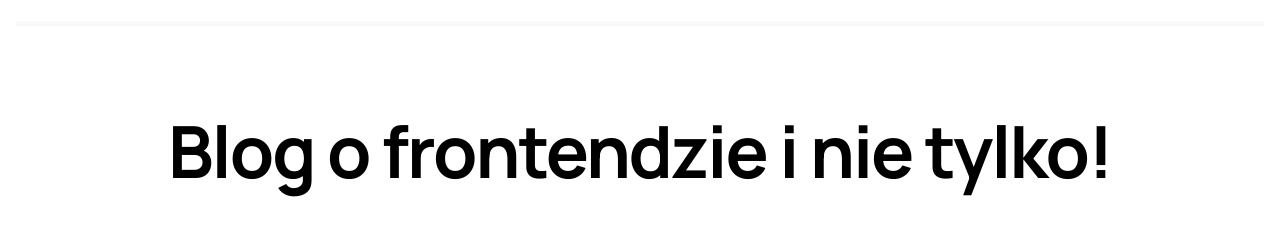
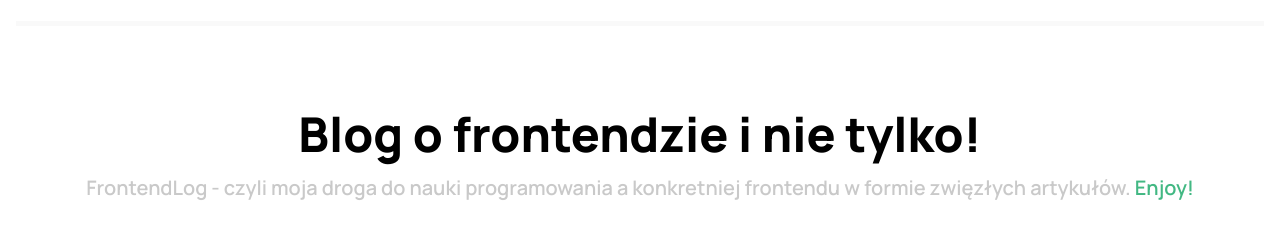
Before and after one commit to jakub-ozog/frontendlog-blog, a website: page views/index.html in a window 1280 px wide. Shown: the part 87-326 px from the top of the page. Drawn offline with Linux system fonts and the light colour scheme.

Commit message:
feat: add favicon to header

```diff
--- a/public/styles/style.scss
+++ b/public/styles/style.scss
@@ -1,4 +1,6 @@
 $White: hsl(0, 0%, 100%);
+$LightGrey: hsl(0, 0%, 79%);
+$Grey: hsl(0, 0%, 65%);
 $Black: hsl(0, 0, 0);
 $VueGreen: hsl(153, 47%, 49%);
 
@@ -75,7 +77,21 @@
 .hero {
     text-align: center;
     margin-top: 5rem;
-    font-size: 3rem;
-    font-weight: 800;
-    letter-spacing: -2px;
+    // letter-spacing: -1px;
+
+    &__title {
+        font-size: 3rem;
+        font-weight: 800;
+    }
+
+    &__subtitle {
+        margin-top: .5rem;
+        font-size: 1.25rem;
+        color: $LightGrey;
+        font-weight: 600;
+
+        span {
+            color: $VueGreen;
+        }
+    }
 }
--- a/views/index.html
+++ b/views/index.html
@@ -10,6 +10,11 @@
     <link rel="preconnect" href="https://fonts.gstatic.com" crossorigin>
     <link href="https://fonts.googleapis.com/css2?family=Manrope:wght@300;400;500;600;700;800&display=swap"
         rel="stylesheet">
+    <link rel="icon" href="/assets/icons/favico/favicon.ico" sizes="any">
+    <link rel="icon" href="/assets/icons/favico/favicon.svg" type="image/svg+xml">
+    <link rel="apple-touch-icon" href="/assets/icons/favico/apple-touch-icon.png">
+    <link rel="manifest" href="/assets/icons/favico/site.webmanifest">
+    <meta name="theme-color" content="#ffffff">
 </head>
 
 <body>
@@ -30,7 +35,9 @@
 
         <main>
             <section class="hero">
-                <h1>Blog o frontendzie i nie tylko!</h1>
+                <h1 class="hero__title">Blog o frontendzie i nie tylko!</h1>
+                <h2 class="hero__subtitle">FrontendLog - czyli moja droga do nauki programowania a konkretniej frontendu w formie zwięzłych
+                    artykułów. <span>Enjoy!</span></h2>
             </section>
         </main>
     </div>
```
Also changed, not shown: public/assets/icons/favico/head.html (added, +5 -0 lines), public/assets/icons/favico/android-chrome-192x192.png (added), public/assets/icons/favico/android-chrome-512x512.png (added), public/assets/icons/favico/apple-touch-icon.png (added), public/assets/icons/favico/favicon.ico (added), public/assets/icons/favico/favicon.svg (added), public/assets/icons/favico/site.webmanifest (added), public/styles/style.css.
